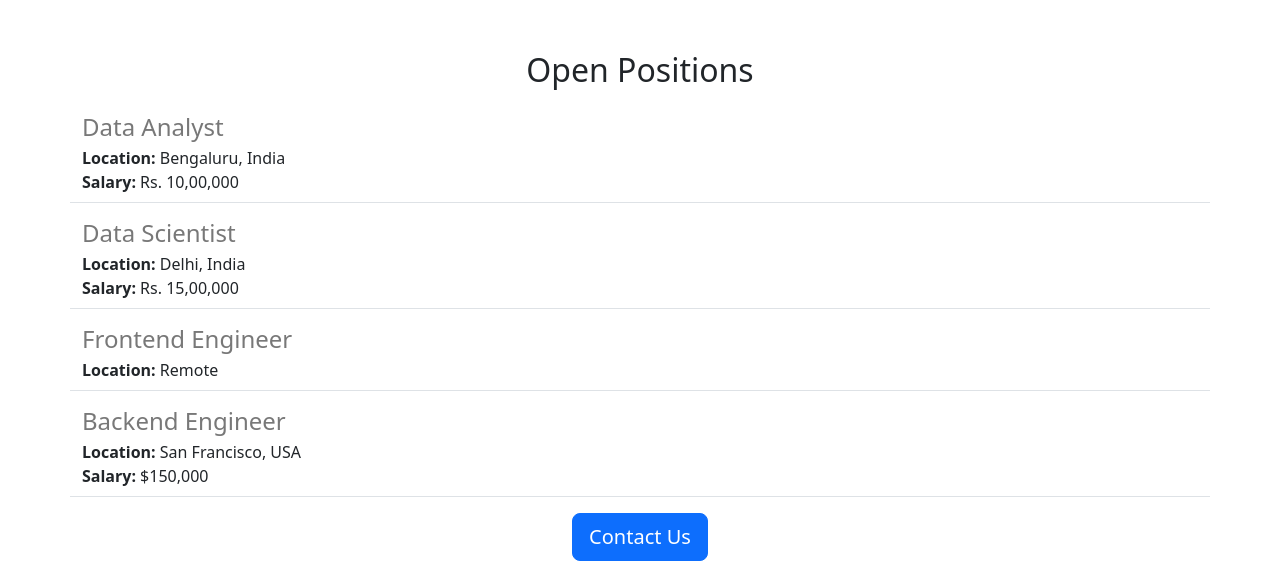
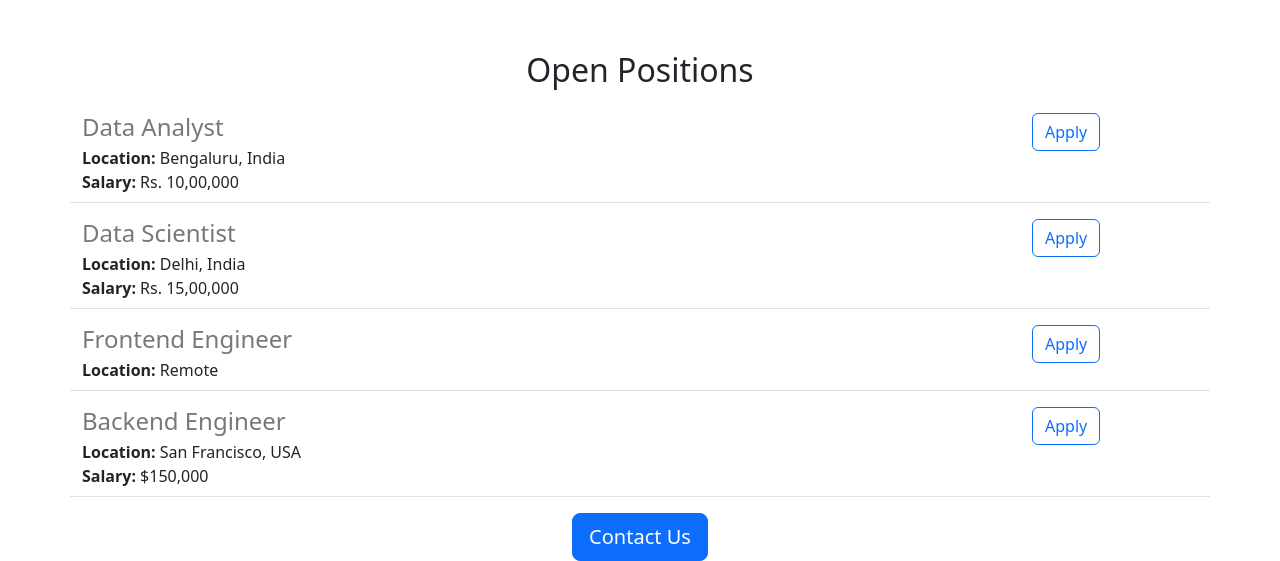
Before and after one commit to shreyashebbar02/My-careers, a Flask app: page / in a window 1280 px wide. Shown: the part 839-1400 px from the top of the page. Run offline with Flask 3, Linux system fonts and the light colour scheme.

Commit message:
some changes

```diff
--- a/templates/jobitem.html
+++ b/templates/jobitem.html
@@ -13,5 +13,7 @@
     </div>
     {% endif %}
   </div>
-
+  <div class="col-2 padding-right:16px">
+    <a href="mailto:hello@jovian.ai?subject=Application%20for%20{{job['title']}}&body=My%20name%3A%20%3Cyour%20name%20here%3E%0D%0A%0D%0AMy%20Resume%20link%3A%20%3Cresume%20link%3E%0D%0A%0D%0AMy%20LinkedIn%20link%3A%20%3Clinkedin%20in%3E%0D%0A%0D%0A" type="button" class="btn btn-outline-primary float-right align-middle" >Apply</a>
+  </div>
 </div>
```
